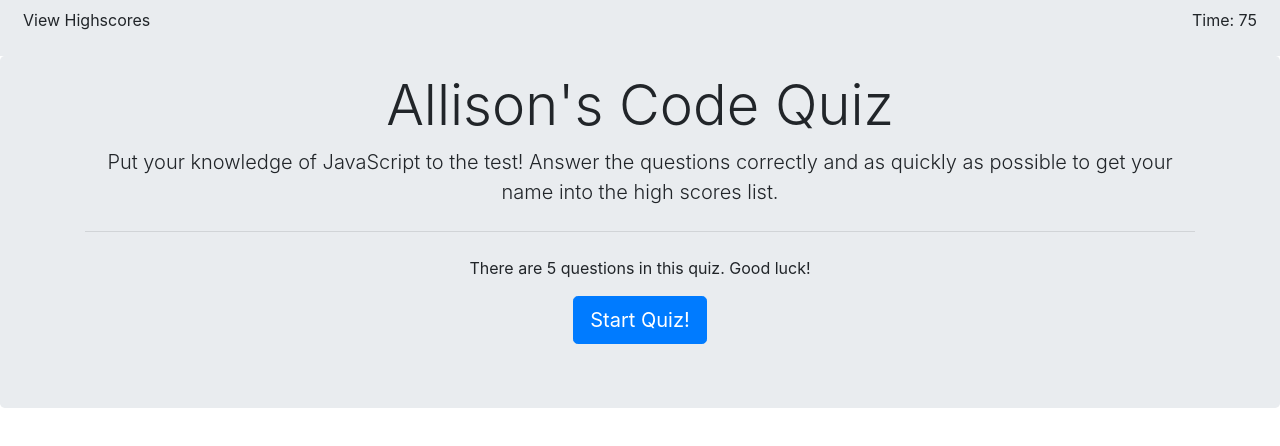
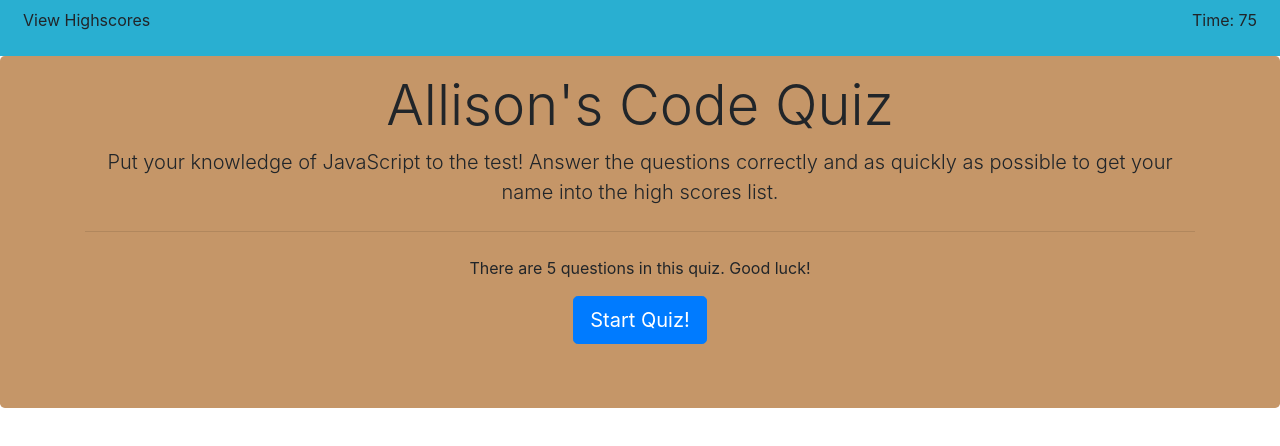
Before and after one commit to haverab/Code-Quiz, a plain HTML site: page index.html in a window 1280 px wide. Drawn offline with nearby package versions, Linux system fonts and the light colour scheme.

Commit message:
added screenshot

```diff
--- a/assets/script.js
+++ b/assets/script.js
@@ -80,11 +80,11 @@ function askQuestion() {
 function checkAnswer(e) {
   // check for right answer accounting for the '#. ' text added to each button
   if (e.substring(3, e.length) === questions[questionIndex].answer) {
-    audioDing.play();
+
     $('#right-or-wrong').html('<i class="far fa-check-circle"></i> Correct!').css('color', 'green');
     $('#right-or-wrong').removeClass('d-none');
   } else { // wrong answer
-    audioBuzz.play();
+
     $('#right-or-wrong').html('<i class="far fa-times-circle"></i> Wrong!').css('color', 'red');
     $('#right-or-wrong').removeClass('d-none');
 
--- a/assets/style.css
+++ b/assets/style.css
@@ -4,11 +4,13 @@
 
   #answer-options button {
     border-radius: 1.25rem;
+
   }
 
   #quiz-question {
     font-size: 2rem;
     font-weight: bold;
+
   }
 
   #view-highscores:hover {
@@ -17,9 +19,11 @@
   }
 
   .jumbo {
-    background-color: #e9ecef;
+    background-color: #29afd1;
   }
 
   .jumbotron {
     padding-top: 1rem;
+
+    background-color: rgb(197, 150, 104);
   }
```
